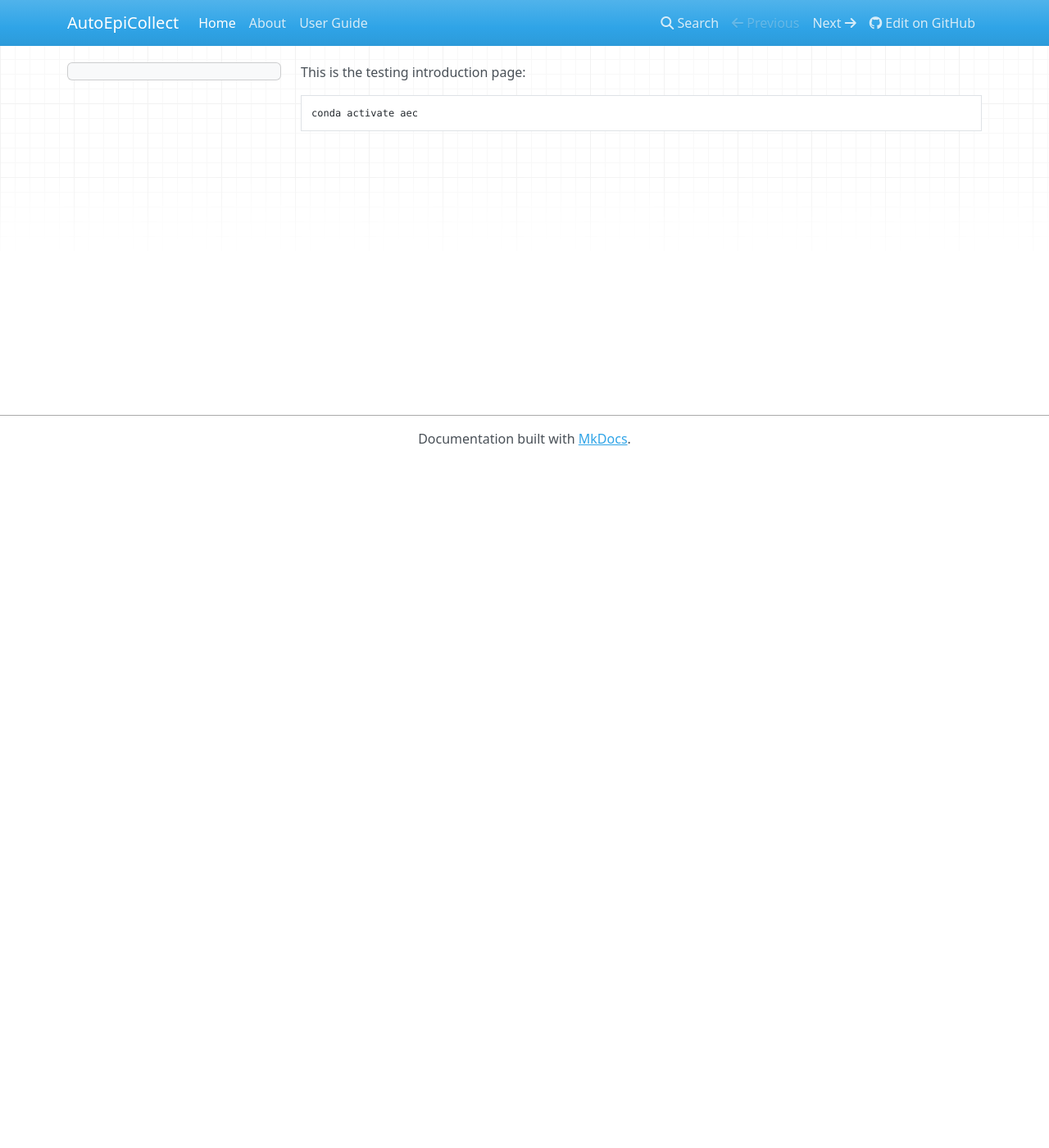
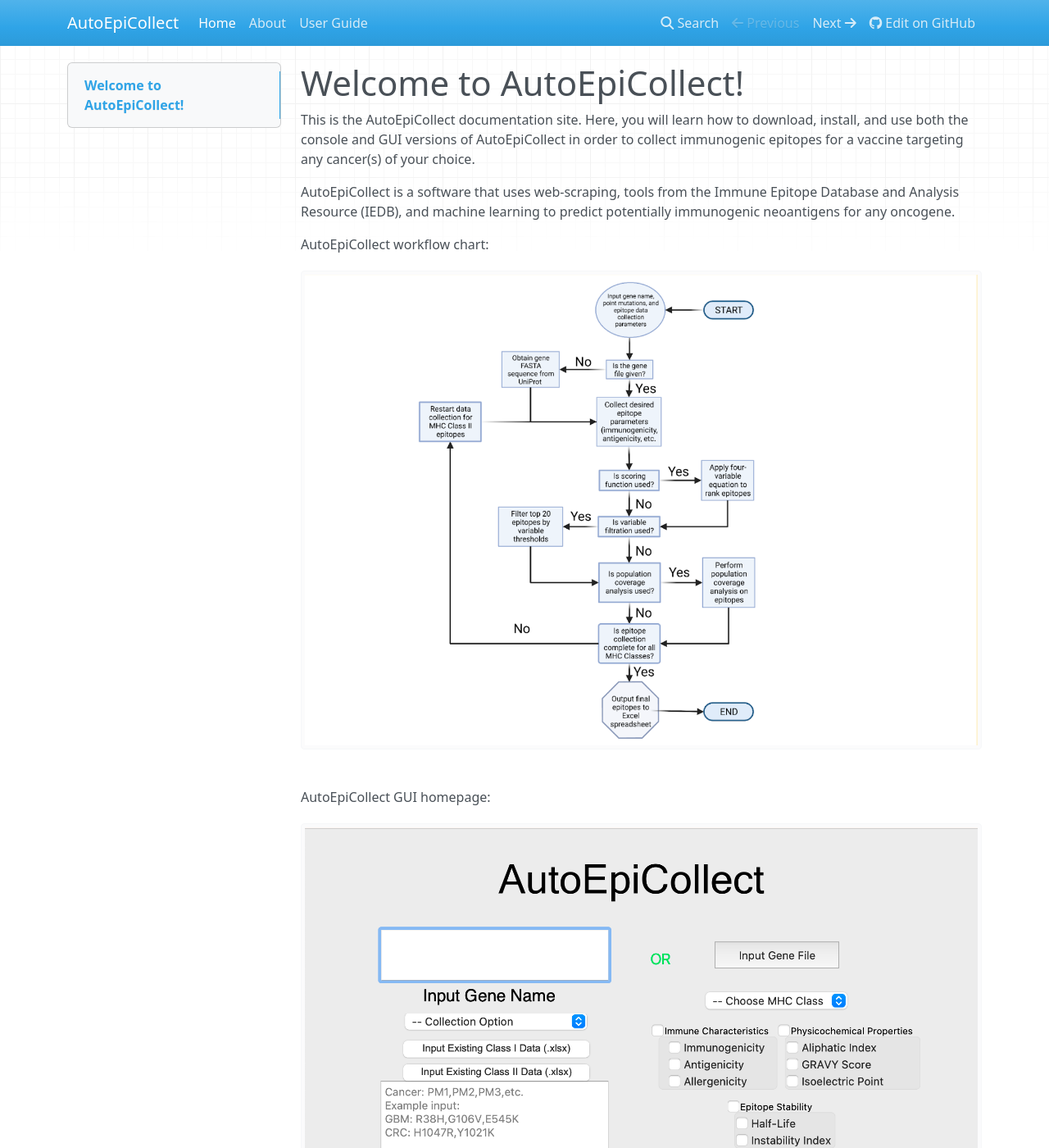
Before and after one commit to mvsamudrala/AutoEpiCollect, an MkDocs documentation site: the page built from docs/index.md, in a window 1280 px wide and 1400 px high. Shown: the whole window at 82% size. Built offline with MkDocs 1.6.1, drawn with Linux system fonts in a browser that asks for light colours; nearby versions of some CDN libraries; some of the changed text lies outside the part shown.

Commit message:
Add docs

`````diff
--- a/docs/index.md
+++ b/docs/index.md
@@ -1,4 +1,15 @@
-This is the testing introduction page:
-````
-conda activate aec
-````
+# Welcome to AutoEpiCollect!
+This is the AutoEpiCollect documentation site. Here, you will learn how to download, install, and use both the
+console and GUI versions of AutoEpiCollect in order to collect immunogenic epitopes for a vaccine
+targeting any cancer(s) of your choice.
+
+AutoEpiCollect is a software that uses web-scraping, tools from the Immune Epitope Database and Analysis Resource
+(IEDB), and machine learning to predict potentially immunogenic neoantigens for any oncogene.
+
+AutoEpiCollect workflow chart:
+![Logic workflow for AutoEpiCollect program](workflow-chart.png)
+
+AutoEpiCollect GUI homepage:
+![GUI for AutoEpiCollect](GUI-home.png)
+
+Please click the tabs above to go through the installation process and use documentation for AutoEpiCollect.
`````
Also changed, not shown: docs/GUI-home.png (added), docs/workflow-chart.png (added).
